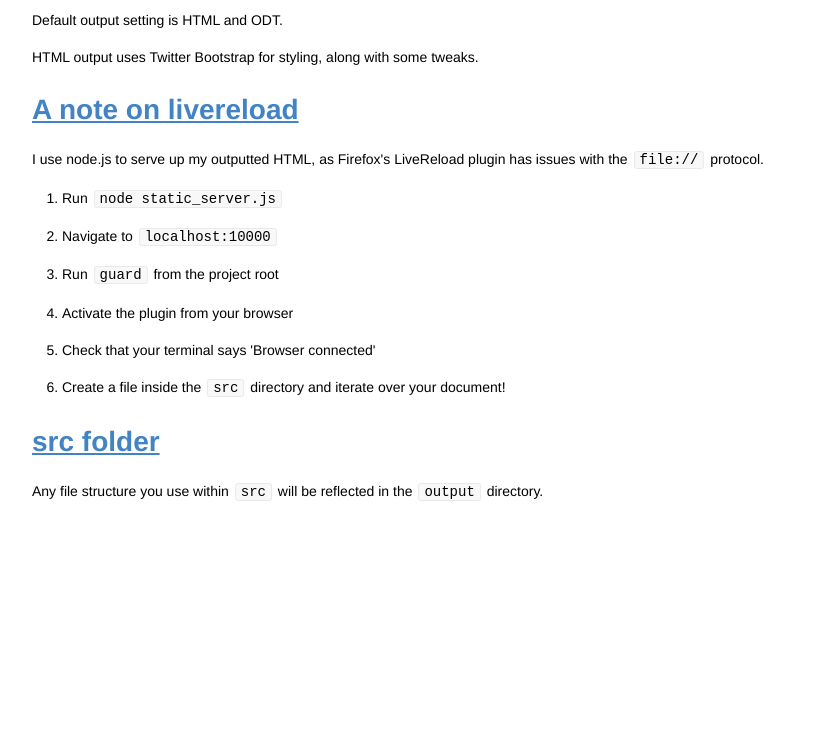
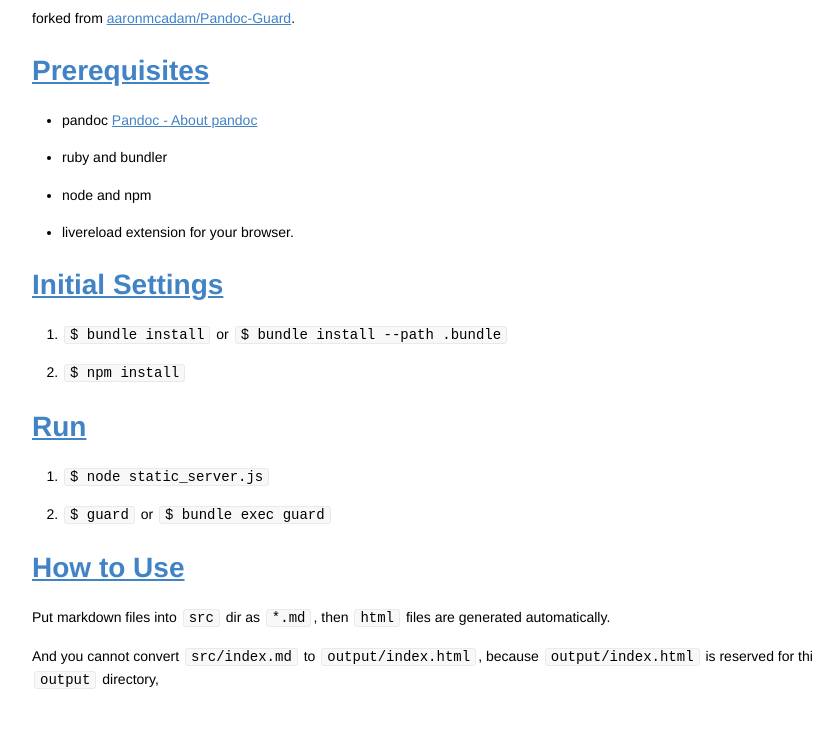
Before and after one commit to pi-chan/Pandoc-Guard, a website: page output/README.html in a window 1280 px wide. Shown: the part 380-1124 px from the top of the page, without its empty margins (6-819 px from the left). Before the commit the page ends 936 px from the top, so only its background shows below. Drawn offline with Linux system fonts and the light colour scheme.

Commit message:
udpate README

```diff
--- a/output/README.html
+++ b/output/README.html
@@ -16,28 +16,35 @@
     <h2 id="heading">Table of Contents</h2>
     <ul>
     <li><a href="#pandoc-guard">Pandoc Guard</a></li>
-    <li><a href="#a-note-on-livereload">A note on livereload</a></li>
-    <li><a href="#src-folder">src folder</a></li>
+    <li><a href="#prerequisites">Prerequisites</a></li>
+    <li><a href="#initial-settings">Initial Settings</a></li>
+    <li><a href="#run">Run</a></li>
+    <li><a href="#how-to-use">How to Use</a></li>
     </ul>
   </div>
   <div id="content" class="content">
                   <h1 id="pandoc-guard"><a href="#pandoc-guard">Pandoc Guard</a></h1>
-<p>Pandoc project set up with <a href="https://github.com/guard/guard"><code>guard</code></a>.</p>
-<p>It will automatically output files on save using <a href="https://github.com/guard/guard-shell"><code>guard-shell</code></a> and then reload the browser with <a href="https://github.com/guard/guard-livereload"><code>guard-livereload</code></a>.</p>
-<p>Default output setting is HTML and ODT.</p>
-<p>HTML output uses Twitter Bootstrap for styling, along with some tweaks.</p>
-<h1 id="a-note-on-livereload"><a href="#a-note-on-livereload">A note on livereload</a></h1>
-<p>I use node.js to serve up my outputted HTML, as Firefox's LiveReload plugin has issues with the <code>file://</code> protocol.</p>
+<p>forked from <a href="https://github.com/aaronmcadam/Pandoc-Guard">aaronmcadam/Pandoc-Guard</a>.</p>
+<h1 id="prerequisites"><a href="#prerequisites">Prerequisites</a></h1>
+<ul>
+<li>pandoc <a href="http://johnmacfarlane.net/pandoc/">Pandoc - About pandoc</a></li>
+<li>ruby and bundler</li>
+<li>node and npm</li>
+<li>livereload extension for your browser.</li>
+</ul>
+<h1 id="initial-settings"><a href="#initial-settings">Initial Settings</a></h1>
 <ol type="1">
-<li>Run <code>node static_server.js</code></li>
-<li>Navigate to <code>localhost:10000</code></li>
-<li>Run <code>guard</code> from the project root</li>
-<li>Activate the plugin from your browser</li>
-<li>Check that your terminal says 'Browser connected'</li>
-<li>Create a file inside the <code>src</code> directory and iterate over your document!</li>
+<li><code>$ bundle install</code> or <code>$ bundle install --path .bundle</code></li>
+<li><code>$ npm install</code></li>
 </ol>
-<h1 id="src-folder"><a href="#src-folder">src folder</a></h1>
-<p>Any file structure you use within <code>src</code> will be reflected in the <code>output</code> directory.</p>
+<h1 id="run"><a href="#run">Run</a></h1>
+<ol type="1">
+<li><code>$ node static_server.js</code></li>
+<li><code>$ guard</code> or <code>$ bundle exec guard</code></li>
+</ol>
+<h1 id="how-to-use"><a href="#how-to-use">How to Use</a></h1>
+<p>Put markdown files into <code>src</code> dir as <code>*.md</code>, then <code>html</code> files are generated automatically.</p>
+<p>And you cannot convert <code>src/index.md</code> to <code>output/index.html</code>, because <code>output/index.html</code> is reserved for this program. <code>output/index.html</code> lists all html files under the <code>output</code> directory,</p>
         </div>
 </body>
 </html>
```
Also changed, not shown: README.md, src/README.md, 3 other files.
